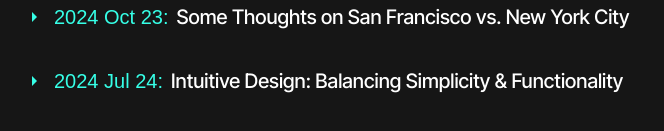
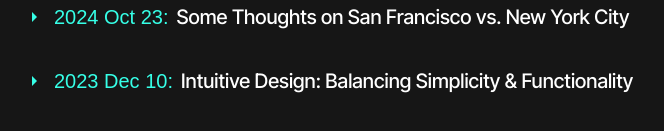
Before and after one commit to aaronzsun/personalwebsite, a Next.js app: page /blog in a window 1280 px wide. Shown: the part 899-1030 px from the top of the page, without its empty margins (218-882 px from the left). Built offline with nearby package versions, Linux system fonts and the light colour scheme; a web font is replaced by a local one.

Commit message:
date change

```diff
--- a/src/app/blog/components/BlogPost1.js
+++ b/src/app/blog/components/BlogPost1.js
@@ -34,7 +34,7 @@ const BlogPost1 = () => {
         />
         {/* Blog Post Title */}
         <Typography variant="h6" sx={{ color: 'white' }}>
-          <Typography variant="h6" component="span" sx={{ fontFamily: 'var(--font-iosevka), monospace', color: '#36ffe7', mr: 1 }}>2024 Jul 24:</Typography>
+          <Typography variant="h6" component="span" sx={{ fontFamily: 'var(--font-iosevka), monospace', color: '#36ffe7', mr: 1 }}>2023 Dec 10:</Typography>
            Intuitive Design: Balancing Simplicity & Functionality
         </Typography>
       </Box>
```
